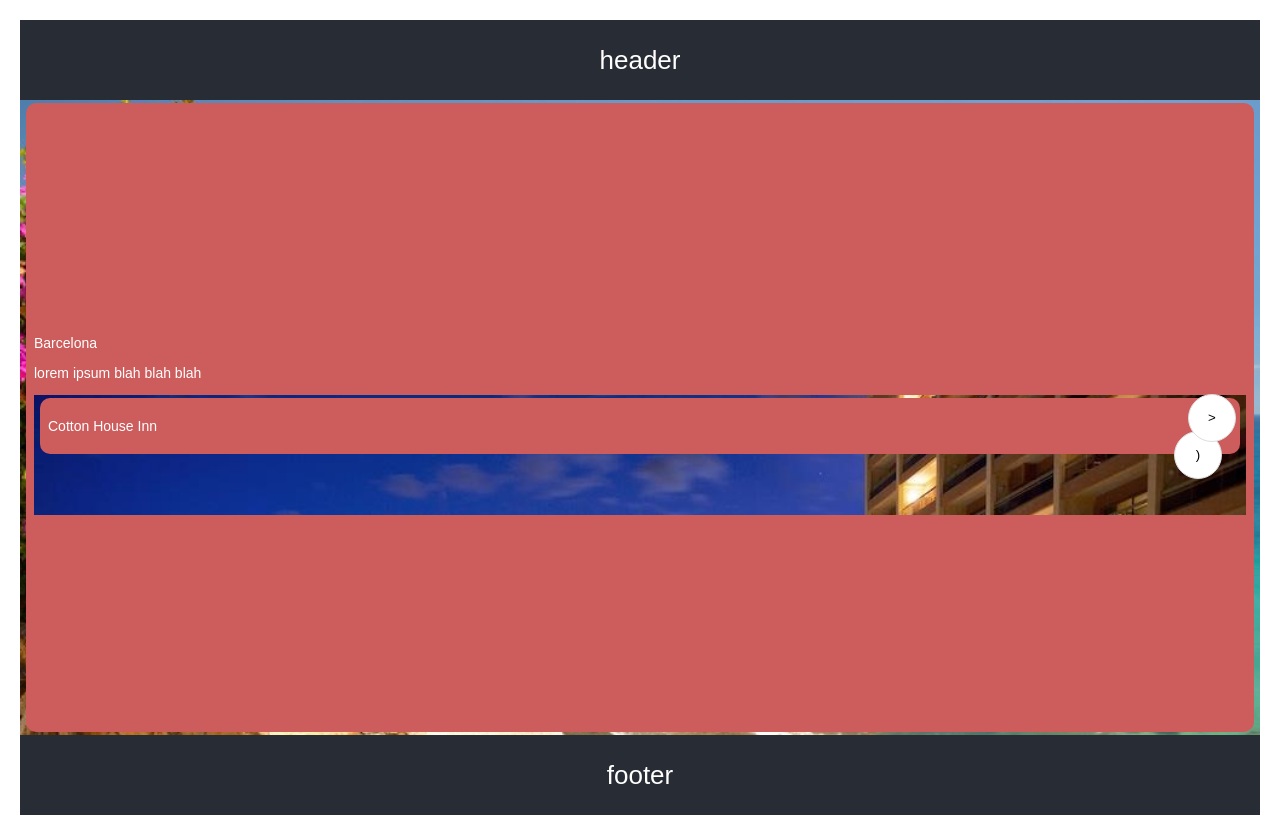
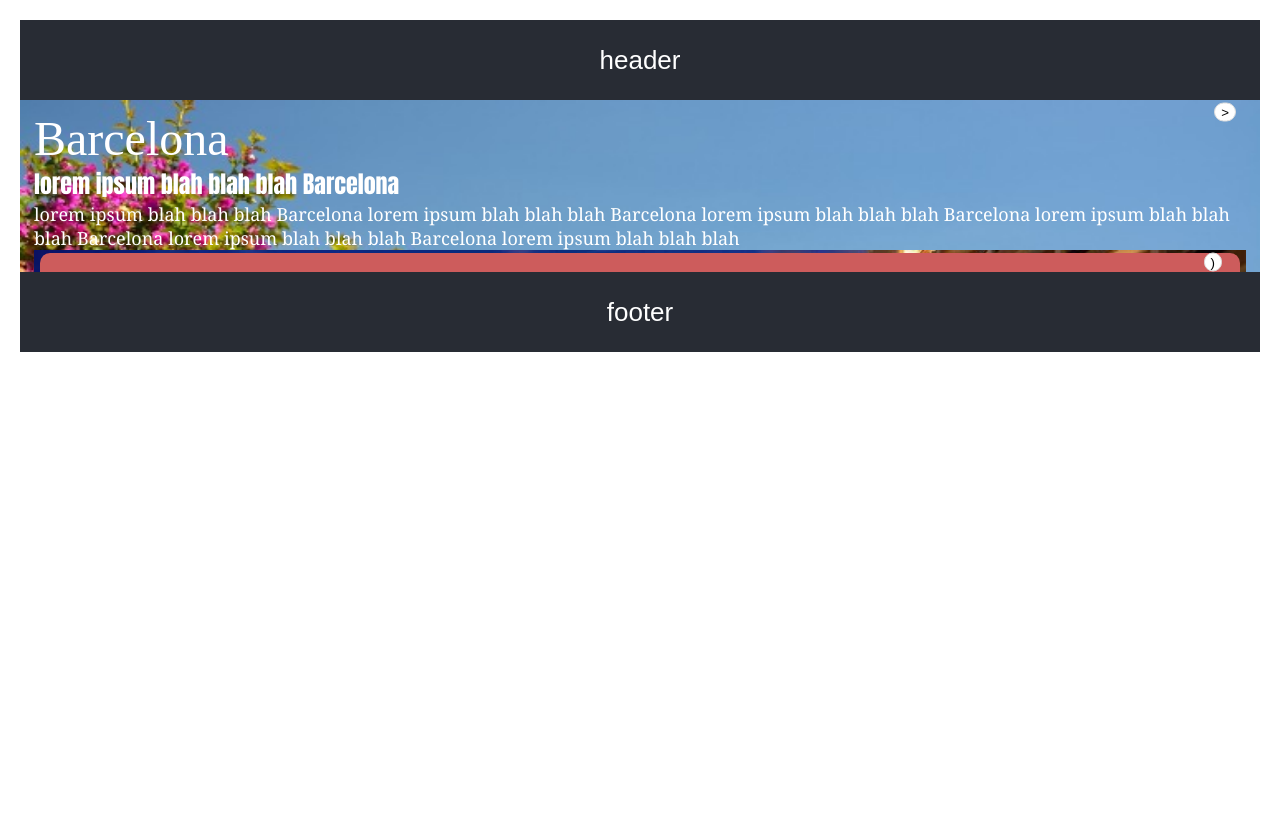
Before and after one commit to famventure/clubhouse-ui, a React (Create React App) app: page / in a window 1280 px wide. After the commit the page ends 800 px from the top, so only its background shows below. Built offline with nearby package versions, Linux system fonts and the light colour scheme.

Commit message:
Style, event bubbling and state management updates
Stopped event bubbling through overlaid carousel components. Removed test div color from destinations and adjusted some sizing and spacing. big update to state management to deal with nested carousels better.

```diff
--- a/src/App.css
+++ b/src/App.css
@@ -82,10 +82,8 @@ div {
 .left-arrow, .right-arrow {
   position: absolute;
   z-index: 1;
-  top: 50%;
+  top: 12px;
   transform: translateY(-50%);
-  width: 48px;
-  height: 48px;
   border-radius: 24px;
   background-color: white;
   border: 1px solid #ddd;
@@ -127,7 +125,7 @@ div {
 }
 
 .Active{
-  min-height: 35vh;
+  min-height: 60vh;
 }
 
 .Accordians{
@@ -147,17 +145,32 @@ div {
 }
 
 .DestAccordians{
-  height: 613px;
+  height: 150px;
   justify-content: center;
   align-content: center;
   flex-direction: column;
   background-size: cover;
   padding: 8px;
   width: -webkit-fill-available;
-  background-color: indianred;
+  background: 40%;
   margin-top: 3px;
   margin-bottom: 3px;
   margin-left: 6px;
   margin-right: 6px;
   border-radius: 10px;
 }
+
+.DestAccordiansHeader{
+  font-size: xxx-large;
+  font-family: cursive;
+}
+
+.DestAccordiansTagline{
+  font-size: x-large;
+  font-family: Impact, Haettenschweiler, 'Arial Narrow Bold', sans-serif;
+}
+
+.DestAccordiansBullets{
+  font-size: large;
+  font-family:Cambria, Cochin, Georgia, Times, 'Times New Roman', serif;
+}
--- a/src/App.js
+++ b/src/App.js
@@ -2,26 +2,31 @@ import React, { useState, useEffect } from 'react';
 import tripData from "./stub_data.json";
 import './App.css';
 
-function handleClick(el) {
-  el.classList.toggle('Active');
-}
+function Carousel(props, label) {
 
-function Carousel(props, label) {
   const children = props.slice();
 
+  const [acommBoxExpanded, setAccomBoxExpanded] = useState(false);
   const [currentIndex, setCurrentIndex] = useState(0);
   const [length, setLength] = useState(children.length);
 
-  const next = () => {
+  const toggleDiv = (e) => {
+    setAccomBoxExpanded(!acommBoxExpanded);
+    e.stopPropagation();
+  };
+
+  const next = (e) => {
     if (currentIndex < (length - 1)) {
       setCurrentIndex(prevState => prevState + 1)
     }
+    e.stopPropagation();
   }
 
-  const prev = () => {
+  const prev = (e) => {
     if (currentIndex > 0) {
       setCurrentIndex(prevState => prevState - 1)
     }
+    e.stopPropagation();
   }
 
   useEffect(() => {
@@ -32,7 +37,7 @@ function Carousel(props, label) {
     <div className="carousel-container">
       <div className="carousel-wrapper">
         {currentIndex > 0 &&
-          <button onClick={prev} className="left-arrow">
+          <button onClick={(e) => prev(e)} className="left-arrow">
             {"("}
           </button>}
         <div className="carousel-content-wrapper">
@@ -40,7 +45,7 @@ function Carousel(props, label) {
 
           {children.map(
               item => (
-                <div key={item.id + " - " + item.label} className="Accordians" style={{ transform: `translateX(-${currentIndex * 103.5}%)` }} onClick={({ target }) => handleClick(target)}>
+                <div key={item.id + " - " + item.label} className={acommBoxExpanded ? "Active Accordians" : "Accordians"} style={{ transform: `translateX(-${currentIndex * 103.5}%)` }} onClick={(e) => toggleDiv(e)}>
                   {
                     item.label
                   }
@@ -51,7 +56,7 @@ function Carousel(props, label) {
           </div>
         </div>
         {currentIndex < (length - 1) &&
-          <button onClick={next} className="right-arrow">
+          <button onClick={(e) => next(e)} className="right-arrow">
           {")"}
           </button>}
       </div>
@@ -60,21 +65,30 @@ function Carousel(props, label) {
 }
 
 function DestinationCarousel(props) {
+
   const children = props.slice();
 
+  const [destBoxExpanded, setDestBoxExpanded] = useState(false);
   const [currentIndex, setCurrentIndex] = useState(0);
   const [length, setLength] = useState(children.length);
 
-  const next = () => {
+  const toggleDiv = (e) => {
+    setDestBoxExpanded(!destBoxExpanded );
+    e.stopPropagation();
+  };
+
+  const next = (e) => {
     if (currentIndex < (length - 1)) {
-      setCurrentIndex(prevState => prevState + 1)
+      setCurrentIndex(prevState => (prevState + 1))
     }
+    e.stopPropagation();
   }
 
-  const prev = () => {
+  const prev = (e) => {
     if (currentIndex > 0) {
       setCurrentIndex(prevState => prevState - 1)
     }
+    e.stopPropagation();
   }
 
   useEffect(() => {
@@ -85,7 +99,7 @@ function DestinationCarousel(props) {
     <div className="carousel-container">
       <div className="carousel-wrapper">
         {currentIndex > 0 &&
-          <button onClick={prev} className="left-arrow">
+          <button onClick={(e) => prev(e)} className="left-arrow">
             &lt;
           </button>}
         <div className="carousel-content-wrapper">
@@ -93,9 +107,10 @@ function DestinationCarousel(props) {
 
           {children.map(
               item => (
-                <div key={item.id + item.country} className="DestAccordians Accordians" style={{ transform: `translateX(-${currentIndex * 103.5}%)` }} onClick={({ target }) => handleClick(target)}>
-                  {<p>{item.label}</p>}
-                  {<p>{item.description}</p>}
+                <div key={item.id + item.country} className={destBoxExpanded ? "Active DestAccordians Accordians" : "DestAccordians Accordians"} style={{ transform: `translateX(-${currentIndex * 103.5}%)` }} onClick={(e) => toggleDiv(e)}>
+                  {<div className="DestAccordiansHeader">{item.label}</div>}
+                  {<div className="DestAccordiansTagline">{item.description + " " + item.label}</div>}
+                  {<div className="DestAccordiansBullets">{item.description + " " + item.label + " "  + item.description + " " + item.label + " "  +  item.description + " " + item.label + " "  +  item.description + " " + item.label + " "  +  item.description + " " + item.label + " "  +  item.description}</div>}
                   {Carousel(item.acommodation, "Accomodation")}
                 </div>
               )
@@ -104,7 +119,7 @@ function DestinationCarousel(props) {
           </div>
         </div>
         {currentIndex < (length - 1) &&
-          <button onClick={next} className="right-arrow">
+          <button onClick={(e) => next(e)} className="right-arrow">
             &gt;
           </button>}
       </div>
--- a/src/stub_data.json
+++ b/src/stub_data.json
@@ -8,19 +8,19 @@
       "acommodation": [
         {
           "id": 101,
-        "label" : "Cotton House Inn",
+          "label": "Cotton House Inn",
           "image": "",
           "description": "lorem ipsum blah blah blah"
         },
         {
           "id": 102,
-          "label" : "Hyatt",
+          "label": "Hyatt",
           "image": "",
           "description": "lorem ipsum blah blah blah"
         },
         {
           "id": 103,
-          "label" : "Hilton",
+          "label": "Hilton",
           "image": "",
           "description": "lorem ipsum blah blah blah"
         }
@@ -28,55 +28,55 @@
       "entertainment": [
         {
           "id": 1001,
-        "label" : "Museum 1",
+          "label": "Museum 1",
           "image": "",
           "description": "lorem ipsum blah blah blah"
         },
         {
           "id": 1002,
-          "label" : "Beach Day - private tent",
+          "label": "Beach Day - private tent",
           "image": "",
           "description": "lorem ipsum blah blah blah"
         },
         {
           "id": 1003,
-        "label" : "Lego Land",
+          "label": "Lego Land",
           "image": "",
           "description": "lorem ipsum blah blah blah"
         },
         {
           "id": 1004,
-          "label" : "Sagrada Familia - private tour",
+          "label": "Sagrada Familia - private tour",
           "image": "",
           "description": "lorem ipsum blah blah blah"
         },
         {
           "id": 1005,
-        "label" : "Museum 2",
+          "label": "Museum 2",
           "image": "",
           "description": "lorem ipsum blah blah blah"
         },
         {
           "id": 1006,
-          "label" : "Walking Tour",
+          "label": "Walking Tour",
           "image": "",
           "description": "lorem ipsum blah blah blah"
         },
         {
           "id": 1007,
-        "label" : "Kid's Musem",
+          "label": "Kid's Musem",
           "image": "",
           "description": "lorem ipsum blah blah blah"
         },
         {
           "id": 1008,
-          "label" : "Helicopter tour",
+          "label": "Helicopter tour",
           "image": "",
           "description": "lorem ipsum blah blah blah"
         },
         {
           "id": 1009,
-          "label" : "Museum 3",
+          "label": "Museum 3",
           "image": "",
           "description": "lorem ipsum blah blah blah"
         }
@@ -87,23 +87,23 @@
       "country": "Portugal",
       "label": "Lisbon",
       "image": "",
-      "description": "lorem ipsum blah balh balh",
+      "description": "lorem ipsum blah blah blah",
       "acommodation": [
         {
           "id": 201,
-        "label" : "Lisbon Inn",
+          "label": "Lisbon Inn",
           "image": "",
           "description": "lorem ipsum blah blah blah"
         },
         {
           "id": 202,
-          "label" : "Hyatt",
+          "label": "Hyatt",
           "image": "",
           "description": "lorem ipsum blah blah blah"
         },
         {
           "id": 203,
-          "label" : "Hilton",
+          "label": "Hilton",
           "image": "",
           "description": "lorem ipsum blah blah blah"
         }
@@ -111,55 +111,55 @@
       "entertainment": [
         {
           "id": 2001,
-        "label" : "Museum 1",
+          "label": "Museum 1",
           "image": "",
           "description": "lorem ipsum blah blah blah"
         },
         {
           "id": 2002,
-          "label" : "Beach Day - private tent",
+          "label": "Beach Day - private tent",
           "image": "",
           "description": "lorem ipsum blah blah blah"
         },
         {
           "id": 2003,
-        "label" : "Lego Land",
+          "label": "Lego Land",
           "image": "",
           "description": "lorem ipsum blah blah blah"
         },
         {
           "id": 2004,
-          "label" : "Sagrada Familia - private tour",
+          "label": "Sagrada Familia - private tour",
           "image": "",
           "description": "lorem ipsum blah blah blah"
         },
         {
           "id": 2005,
-        "label" : "Museum 2",
+          "label": "Museum 2",
           "image": "",
           "description": "lorem ipsum blah blah blah"
         },
         {
           "id": 2006,
-          "label" : "Walking Tour",
+          "label": "Walking Tour",
           "image": "",
           "description": "lorem ipsum blah blah blah"
         },
         {
           "id": 2007,
-        "label" : "Kid's Musem",
+          "label": "Kid's Musem",
           "image": "",
           "description": "lorem ipsum blah blah blah"
         },
         {
           "id": 2008,
-          "label" : "Helicopter tour",
+          "label": "Helicopter tour",
           "image": "",
           "description": "lorem ipsum blah blah blah"
         },
         {
           "id": 2009,
-          "label" : "Museum 3",
+          "label": "Museum 3",
           "image": "",
           "description": "lorem ipsum blah blah blah"
         }
@@ -170,23 +170,23 @@
       "country": "Morocco",
       "label": "Casablanca",
       "image": "",
-      "description": "lorem ipsum blah balh balh",
+      "description": "lorem ipsum blah blah blah",
       "acommodation": [
         {
           "id": 301,
-        "label" : "Morocco Inn",
+          "label": "Morocco Inn",
           "image": "",
           "description": "lorem ipsum blah blah blah"
         },
         {
           "id": 302,
-          "label" : "Hyatt",
+          "label": "Hyatt",
           "image": "",
           "description": "lorem ipsum blah blah blah"
         },
         {
           "id": 303,
-          "label" : "Hilton",
+          "label": "Hilton",
           "image": "",
           "description": "lorem ipsum blah blah blah"
         }
@@ -194,55 +194,55 @@
       "entertainment": [
         {
           "id": 3001,
-        "label" : "Museum 1",
+          "label": "Museum 1",
           "image": "",
           "description": "lorem ipsum blah blah blah"
         },
         {
           "id": 3002,
-          "label" : "Beach Day - private tent",
+          "label": "Beach Day - private tent",
           "image": "",
           "description": "lorem ipsum blah blah blah"
         },
         {
           "id": 3003,
-        "label" : "Lego Land",
+          "label": "Lego Land",
           "image": "",
           "description": "lorem ipsum blah blah blah"
         },
         {
           "id": 3004,
-          "label" : "Sagrada Familia - private tour",
+          "label": "Sagrada Familia - private tour",
           "image": "",
           "description": "lorem ipsum blah blah blah"
         },
         {
           "id": 3005,
-        "label" : "Museum 2",
+          "label": "Museum 2",
           "image": "",
           "description": "lorem ipsum blah blah blah"
         },
         {
           "id": 3006,
-          "label" : "Walking Tour",
+          "label": "Walking Tour",
           "image": "",
           "description": "lorem ipsum blah blah blah"
         },
         {
           "id": 3007,
-        "label" : "Kid's Musem",
+          "label": "Kid's Musem",
           "image": "",
           "description": "lorem ipsum blah blah blah"
         },
         {
           "id": 3008,
-          "label" : "Helicopter tour",
+          "label": "Helicopter tour",
           "image": "",
           "description": "lorem ipsum blah blah blah"
         },
         {
           "id": 3009,
-          "label" : "Museum 3",
+          "label": "Museum 3",
           "image": "",
           "description": "lorem ipsum blah blah blah"
         }
```
Lines whose indentation alone changed are shown as unchanged.
